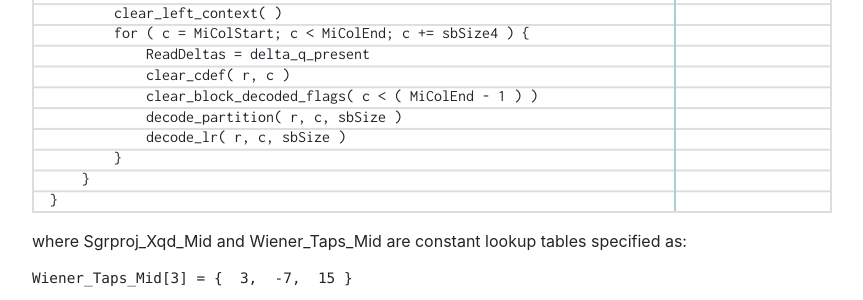
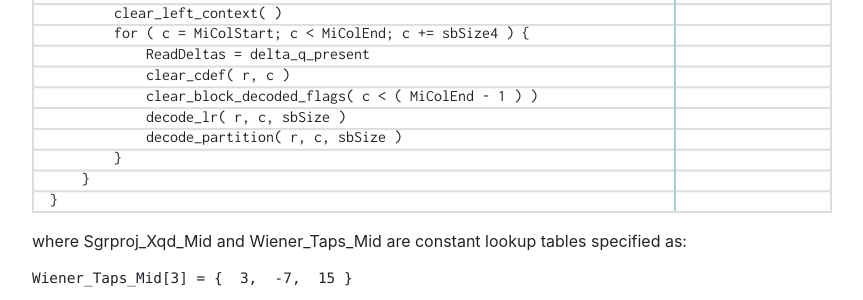
Before and after one commit to AOMediaCodec/av1-spec, a Jekyll site: the page built from 06.bitstream.syntax.md, in a window 1280 px wide and 1400 px high, scrolled down 23169 px. Shown: the part 631-931 px from the top of the window, without its empty margins (53-916 px from the left). Built offline with Jekyll 4.4.1, drawn with Linux system fonts in a browser that asks for light colours; nearby versions of some CDN libraries; our own code applies the rules of GitHub Pages for plain Markdown files; some of the changed text lies outside the part shown.

Commit message:
[loop_restoration] Move loop restoration parameters to start of superblock

```diff
--- a/06.bitstream.syntax.md
+++ b/06.bitstream.syntax.md
@@ -1254,8 +1254,8 @@ decode_tile( ) {
             ReadDeltas = delta_q_present
             clear_cdef( r, c )
             clear_block_decoded_flags( c < ( MiColEnd - 1 ) )
+            decode_lr( r, c, sbSize )
             decode_partition( r, c, sbSize )
-            decode_lr( r, c, sbSize )
         }
     }
 }
```
